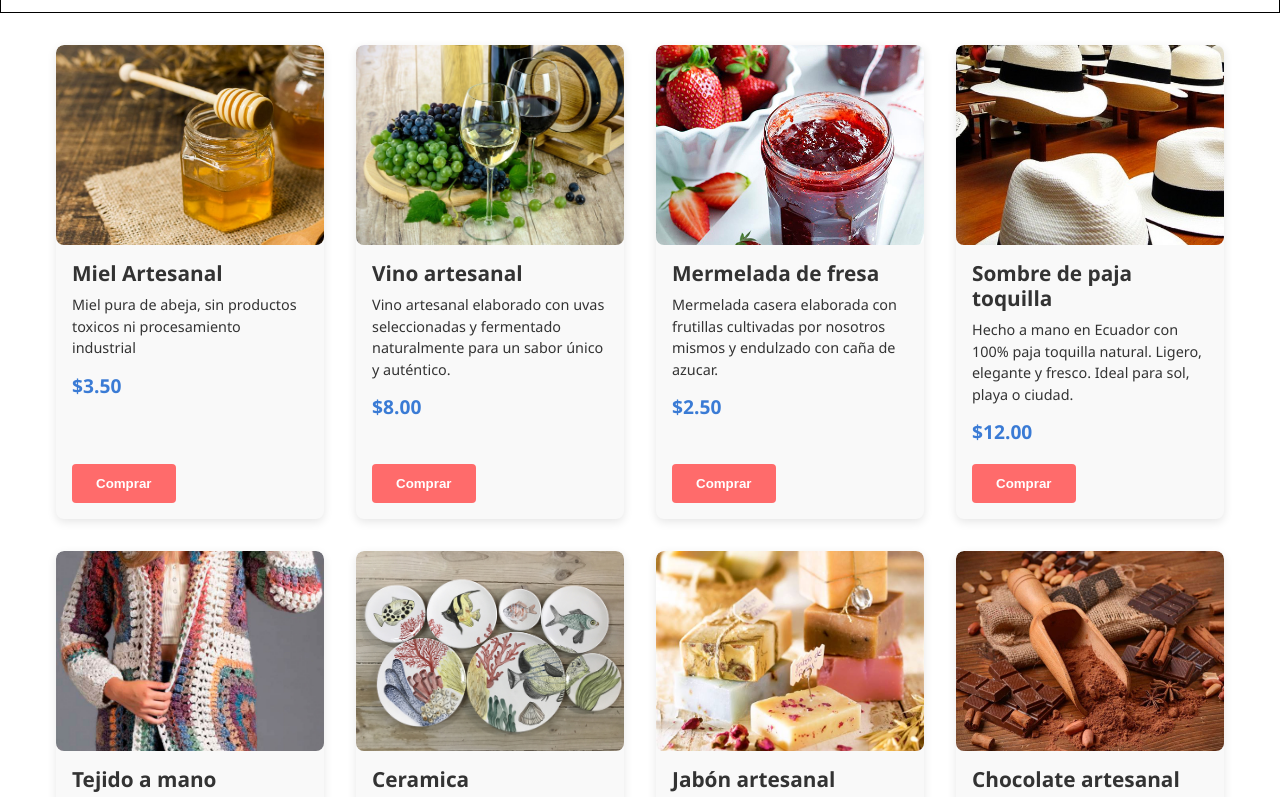
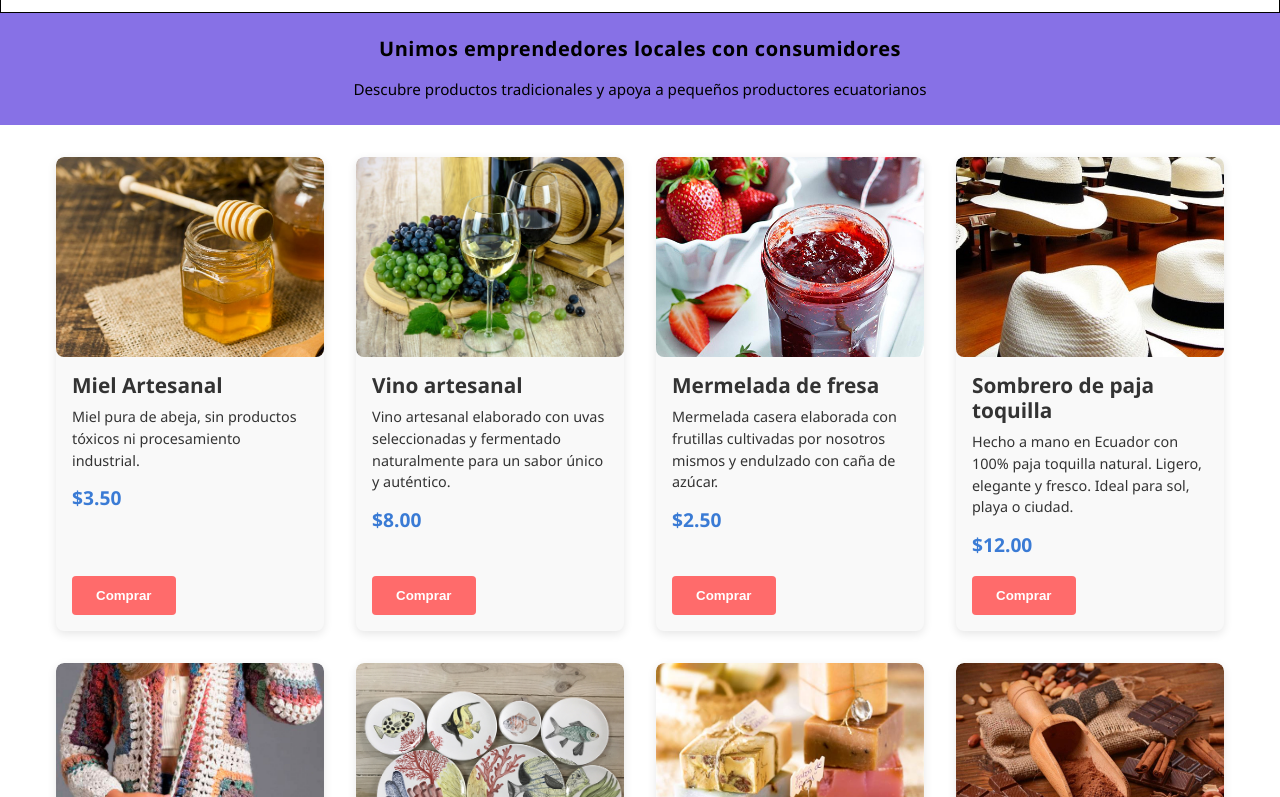
Before and after one commit to ChristianDonoso23/Laboratorio-1, a plain HTML site: page Index.html in a window 1280 px wide. Shown: the part 118-915 px from the top of the page. Drawn offline with Linux system fonts and the light colour scheme.

Commit message:
Agregación sección Hero y mejoras pequeñas

```diff
--- a/Index.html
+++ b/Index.html
@@ -4,14 +4,27 @@
     <meta charset="UTF-8">
     <meta name="viewport" content="width=device-width, initial-scale=1.0">
     <title>Mercado LocalOnline</title>
+    <!-- Enlaces a hojas de estilo -->
     <link rel="stylesheet" href="Reset.css">
     <link rel="stylesheet" href="Styles.css" />
 </head>
 <body>
+    <!-- Sección del encabezado -->
     <header class="encabezado">
+        <!-- Logotipo del sitio -->
         <img src="Imagenes/logotipo.png" alt="" width="100px">
         <h1>MERCADO LOCALONLINE</h1>
     </header>
+
+    <!-- Sección del banner principal -->
+    <section class="hero">
+        <div class="container">
+            <h2>Unimos emprendedores locales con consumidores</h2>
+            <p>Descubre productos tradicionales y apoya a pequeños productores ecuatorianos</p>
+        </div>
+    </section>
+
+    <!-- Sección principal de productos -->
     <main>
         <section class="productos">
 
@@ -20,7 +33,7 @@
                     <img src="Imagenes/Miel_Artesanal.jpg" alt="Miel Miel_Artesanal">
                 </div>
                 <h3>Miel Artesanal</h3>
-                <p class="descripcion">Miel pura de abeja, sin productos toxicos ni procesamiento industrial</p>
+                <p class="descripcion">Miel pura de abeja, sin productos tóxicos ni procesamiento industrial.</p>
                 <p class="precio">$3.50</p>
                 <button class="btn-comprar">Comprar</button>
             </div>
@@ -40,16 +53,16 @@
                     <img src="Imagenes/Mermelada_Frutilla.jpg" alt="Mermelada Fresa">
                 </div>
                 <h3>Mermelada de fresa</h3>
-                <p class="descripcion">Mermelada casera elaborada con frutillas cultivadas por nosotros mismos y endulzado con caña de azucar.</p>
+                <p class="descripcion">Mermelada casera elaborada con frutillas cultivadas por nosotros mismos y endulzado con caña de azúcar.</p>
                 <p class="precio">$2.50</p>
                 <button class="btn-comprar">Comprar</button>
             </div>
 
             <div class="card">
                 <div class="card-img">
-                    <img src="Imagenes/Sobrero_Toquilla.jpg" alt="Sombreto paja toquilla">
+                    <img src="Imagenes/Sobrero_Toquilla.jpg" alt="Sombrero paja toquilla">
                 </div>
-                <h3>Sombre de paja toquilla</h3>
+                <h3>Sombrero de paja toquilla</h3>
                 <p class="descripcion">Hecho a mano en Ecuador con 100% paja toquilla natural. Ligero, elegante y fresco. Ideal para sol, playa o ciudad.</p>
                 <p class="precio">$12.00</p>
                 <button class="btn-comprar">Comprar</button>
@@ -67,9 +80,9 @@
 
             <div class="card">
                 <div class="card-img">
-                    <img src="Imagenes/Ceramica.jpg" alt="Ceramica">
+                    <img src="Imagenes/Ceramica.jpg" alt="Cerámica">
                 </div>
-                <h3>Ceramica</h3>
+                <h3>Cerámica</h3>
                 <p class="descripcion">Piezas únicas elaboradas y decoradas a mano por artesanos locales. Cada pieza es una obra de arte con detalles que resaltan la cultura y diseño tradicional.</p>
                 <p class="precio">$5.00</p>
                 <button class="btn-comprar">Comprar</button>
@@ -77,10 +90,10 @@
 
             <div class="card">
                 <div class="card-img">
-                    <img src="Imagenes/Jabon_Artesanal.jpg" alt="Jabon artesanal">
+                    <img src="Imagenes/Jabon_Artesanal.jpg" alt="Jabón artesanal">
                 </div>
                 <h3>Jabón artesanal</h3>
-                <p class="descripcion">Hecho con ingredientes naturales, aceites esenciales y extractos de platnas. Limpian, hidratan y cuidan de tu piel sin químicos agresivos. 100% hecho a mano.</p>
+                <p class="descripcion">Hecho con ingredientes naturales, aceites esenciales y extractos de plantas. Limpian, hidratan y cuidan de tu piel sin químicos agresivos. 100% hecho a mano.</p>
                 <p class="precio">$2.00</p>
                 <button class="btn-comprar">Comprar</button>
             </div>
@@ -96,16 +109,20 @@
             </div>
         </section>
     </main>
+
+    <!-- Sección del pie de página -->
     <footer class="pie-pagina">
         <div class="pie-pagina__contenido">
             <p>Mercado LocalOnline &copy; 2023</p>
             <p>Todos los derechos reservados</p>
         </div>
+        <!-- Enlaces a redes sociales -->
         <div class="pie-pagina__redes-sociales">
             <a href="#">Facebook</a>
             <a href="#">Twitter</a>
             <a href="#">Instagram</a>
         </div>
+        <!-- Información de contacto -->
         <p>Contacto: cedonoso@espe.edu.ec | Christian Donoso</p>
         <p>Contacto: mschanataxi@espe.edu.ec | Mateo Chanataxi</p>
         <p>Contacto: matandazo3@espe.edu.ec | Mauri Tandazo</p>
--- a/Styles.css
+++ b/Styles.css
@@ -29,7 +29,7 @@ body{
   background-color: var(--color-background);
   line-height: 1.6;
   display: grid;
-  grid-template-areas: "header" "productos" "footer";
+  grid-template-areas: "header" "hero" "productos" "footer";
   min-height: 100vh;
 }
 
@@ -60,6 +60,12 @@ p {
   font-weight: 400;
 }
 
+.container {
+  width: 100%;
+  max-width: 1200px;
+  margin: 0 auto;
+  padding: 0 1rem;
+}
 
 .encabezado {
   display: flex;
@@ -78,6 +84,28 @@ p {
   margin: 0;
   font-size: 1.5em;
   font-family: Arial, sans-serif;
+}
+
+/*Sección Hero*/
+.hero {
+  grid-area: hero;
+  background:#8771e6;
+  padding: 1.5rem 0;
+  text-align: center;
+}
+
+.hero h2 {
+  font-size: 1.25rem;
+  letter-spacing: 0.5px;
+  margin-bottom: 1rem;
+  color: black;
+}
+
+.hero p {
+  font-size: 0.95rem;
+  max-width: 600px;
+  margin: 0 auto;
+  color: black;
 }
 
 /*Grid de productos*/
```
